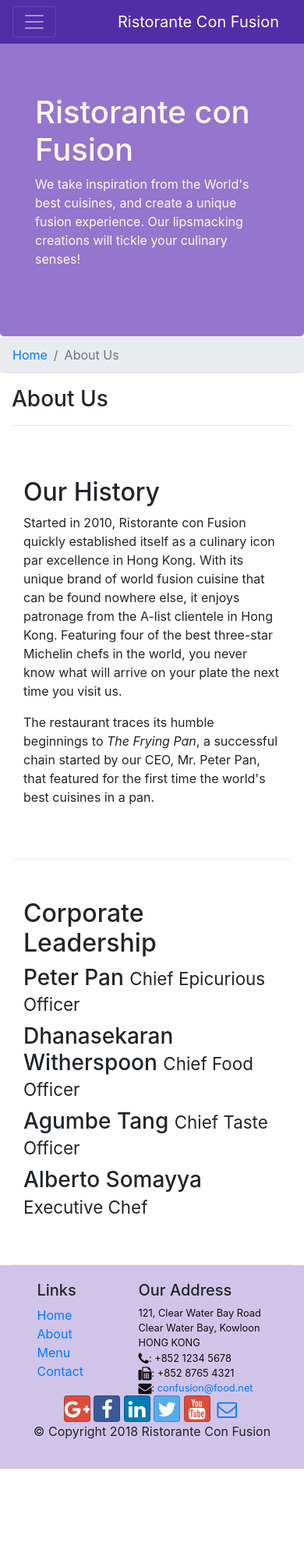
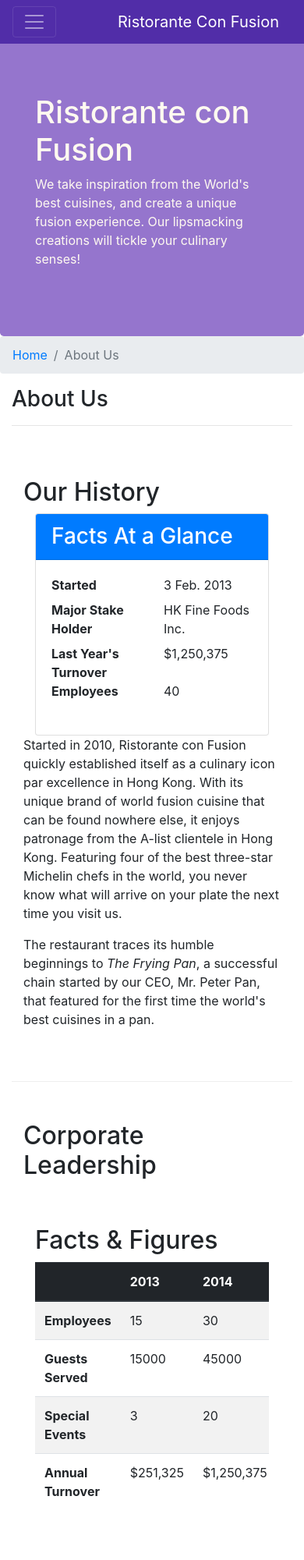
Before and after one commit to OldBank/conFusion, a website: page aboutus.html in a window 390 px wide. Shown: the top 2000 px of the page at 78% size. Before the commit the page ends 1883 px from the top, so only its background shows below. Drawn offline with nearby package versions, Linux system fonts and the light colour scheme.

Commit message:
Added Tables and Cards

```diff
--- a/aboutus.html
+++ b/aboutus.html
@@ -75,8 +75,29 @@
         </div>
 
         <div class="row row-content align-items-center" class="row row-content">
-            <div  class="col-12  col-sm col-md">
+            <div  class="col-12 col-sm-6">
                 <h2>Our History</h2>
+
+                <div class="col-12 col-sm-6">
+                    <div class="card">
+                    <h3 class="card-header bg-primary text-white">Facts At a
+                    Glance</h3>
+                    <div class="card-body">
+                    <dl class="row">
+                    <dt class="col-6">Started</dt>
+                    <dd class="col-6">3 Feb. 2013</dd>
+                    <dt class="col-6">Major Stake Holder</dt>
+                    <dd class="col-6">HK Fine Foods Inc.</dd>
+                    <dt class="col-6">Last Year's Turnover</dt>
+                    <dd class="col-6">$1,250,375</dd>
+                    <dt class="col-6">Employees</dt>
+                    <dd class="col-6">40</dd>
+                    </dl>
+                    </div>
+                    </div>
+                    </div>
+
+
                 <p>Started in 2010, Ristorante con Fusion quickly established itself as a culinary icon par excellence in Hong Kong. With its unique brand of world fusion cuisine that can be found nowhere else, it enjoys patronage from the A-list clientele in Hong Kong.  Featuring four of the best three-star Michelin chefs in the world, you never know what will arrive on your plate the next time you visit us.</p>
                 <p>The restaurant traces its humble beginnings to <em>The Frying Pan</em>, a successful chain started by our CEO, Mr. Peter Pan, that featured for the first time the world's best cuisines in a pan.</p>
             </div>
@@ -85,9 +106,74 @@
         </div>
 
 
-        <div class="row  row-content align-items-center" class="row row-content">
+        <div class="row  row-content align-items-center" >
             <div class="col-12 col-sm-4 order-sm-last col-md-3">
                 <h2>Corporate Leadership</h2>
+                <div class="row row-content">
+                    <div class="col-12 col-sm-9">
+                    <h2>Facts &amp; Figures</h2>
+                    <div class="table-responsive">
+                        <table class="table table-striped">
+                        <thead class="thead-dark">
+                        <tr>
+                        <th>&nbsp;</th>
+                        <th>2013</th>
+                        <th>2014</th>
+                        <th>2015</th>
+                        </tr>
+                        </thead>
+                        <tbody>
+                        <tr>
+                        <th>Employees</th>
+                        <td>15</td>
+                        <td>30</td>
+                        <td>40</td>
+                        </tr>
+                        <tr>
+                        <th>Guests Served</th>
+                        <td>15000</td>
+                        <td>45000</td>
+                        <td>100,000</td>
+                        </tr>
+                        <tr>
+                        <th>Special Events</th>
+                        <td>3</td>
+                        <td>20</td>
+                        <td>45</td>
+                        </tr>
+                        <tr>
+                        <th>Annual Turnover</th>
+                        <td>$251,325</td>
+                        <td>$1,250,375</td>
+                        <td>~$3,000,000</td>
+                        </tr>
+                        </tbody>
+                        </table>
+                        </div>
+
+                    </div>
+                    <div class="col-12 col-sm-3">
+                    </div>
+                    </div>
+
+                    <div class="col-12">
+                        <div class="card card-body bg-light">
+                        <blockquote class="blockquote">
+                        <p class="mb-0">You better cut the pizza in four pieces
+                        Because I'm not hungry enough to eat six.
+                        </p>
+                        <footer class="blockquote-footer">Yogi Berra,
+                        <cite title="Source Title">The Wit and Wisdom of
+                        Yogi Berra, P. Pepe, Diversion Books, 2014
+                        </cite>
+                        </footer>
+                        </blockquote>
+                        </div>
+                        </div>
+
+
+
+
                 <h3>Peter Pan <small>Chief Epicurious Officer</small></h3>
                 <p class="d-none" class="d-sm-block" >Our CEO, Peter, credits his hardworking East Asian immigrant parents who undertook the arduous journey to the shores of America with the intention of giving their children the best future. His mother's wizardy in the kitchen whipping up the tastiest dishes with whatever is available inexpensively at the supermarket, was his first inspiration to create the fusion cuisines for which <em>The Frying Pan</em> became well known. He brings his zeal for fusion cuisines to this restaurant, pioneering cross-cultural culinary connections.</p>
                 <h3>Dhanasekaran Witherspoon <small>Chief Food Officer</small></h3>
```
Also changed, not shown: contactus.html (+24 -8 lines).
